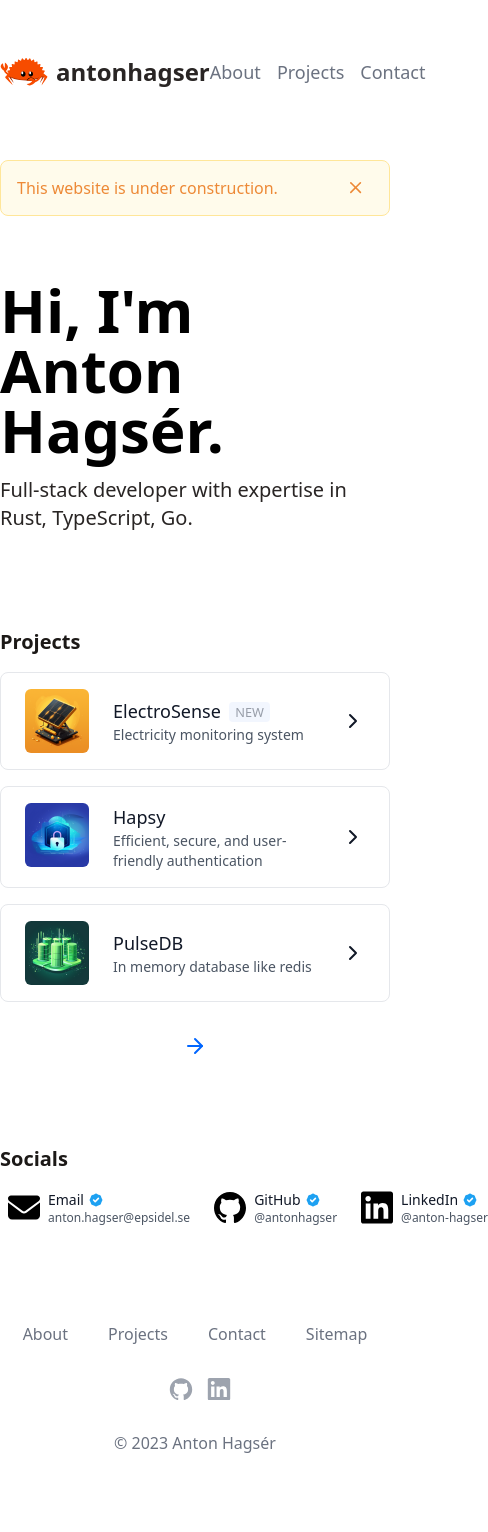
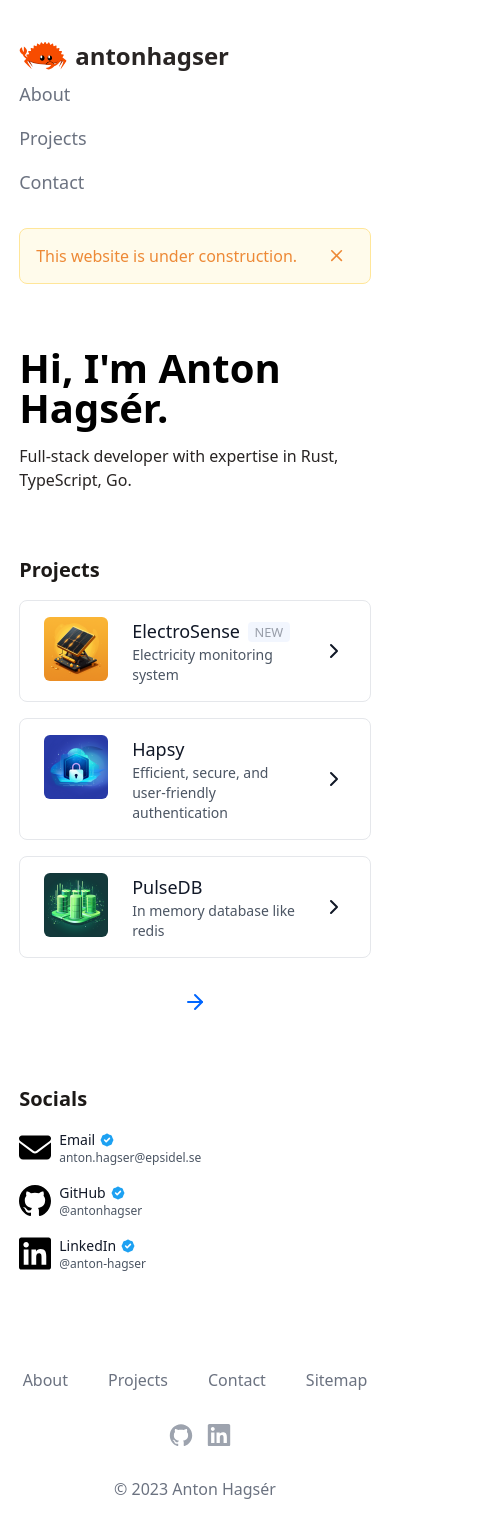
Before and after one commit to antonhagser/antonhagser, a Next.js app in the folder portfolio/: page / in a window 390 px wide. Shown: the whole page, 488 px wide, since content can reach past the window. Before the commit the page ends 1486 px from the top, so only its background shows below. Built offline with nearby package versions, Linux system fonts and the light colour scheme.

Commit message:
feat: begin mobile support

```diff
--- a/portfolio/src/app/components/header/header.module.css
+++ b/portfolio/src/app/components/header/header.module.css
@@ -61,3 +61,19 @@
 .navLink:hover {
     color: rgb(75, 85, 99);
 }
+
+@media (max-width: 768px) {
+    .header {
+        flex-direction: column;
+        align-items: flex-start;
+        justify-content: center;
+        padding-top: 2rem;
+        padding-bottom: 2rem;
+        gap: 0rem;
+    }
+
+    .headerLinks {
+        display: flex;
+        flex-direction: column;
+    }
+}
--- a/portfolio/src/app/components/social/social.module.css
+++ b/portfolio/src/app/components/social/social.module.css
@@ -29,7 +29,7 @@
 }
 
 .socialLogo {
-    width: 3rem;
+    margin-right: 0.25rem;
 
     display: flex;
     justify-content: center;
--- a/portfolio/src/app/page.module.css
+++ b/portfolio/src/app/page.module.css
@@ -54,3 +54,25 @@
 
     list-style: none;
 }
+
+@media (max-width: 768px) {
+    .helloTitle {
+        font-size: 2.5rem; /* 40px */
+    }
+
+    .helloAboutMe {
+        font-size: 1rem; /* 16px */
+        line-height: 1.5rem; /* 24px */
+    }
+
+    .projects {
+        padding-top: 2rem;
+        padding-bottom: 2rem;
+    }
+
+    .socialsList {
+        display: flex;
+        flex-direction: column;
+        gap: 1rem;
+    }
+}
--- a/portfolio/src/app/styles/common.module.css
+++ b/portfolio/src/app/styles/common.module.css
@@ -1,6 +1,14 @@
 .headerContainer {
     max-width: 46rem;
     width: 100%;
+}
+
+@media (max-width: 768px) {
+    .headerContainer {
+        max-width: auto;
+        padding-left: 1.2rem;
+        padding-right: 1.2rem;
+    }
 }
 
 .contentTitle {
```
